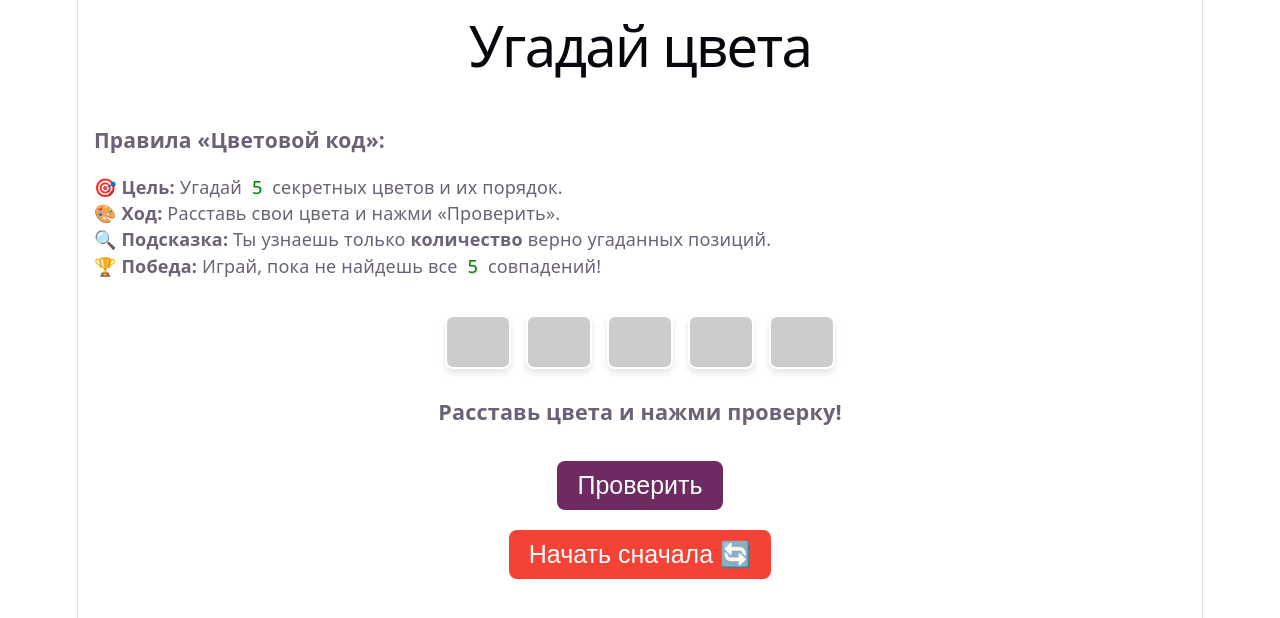
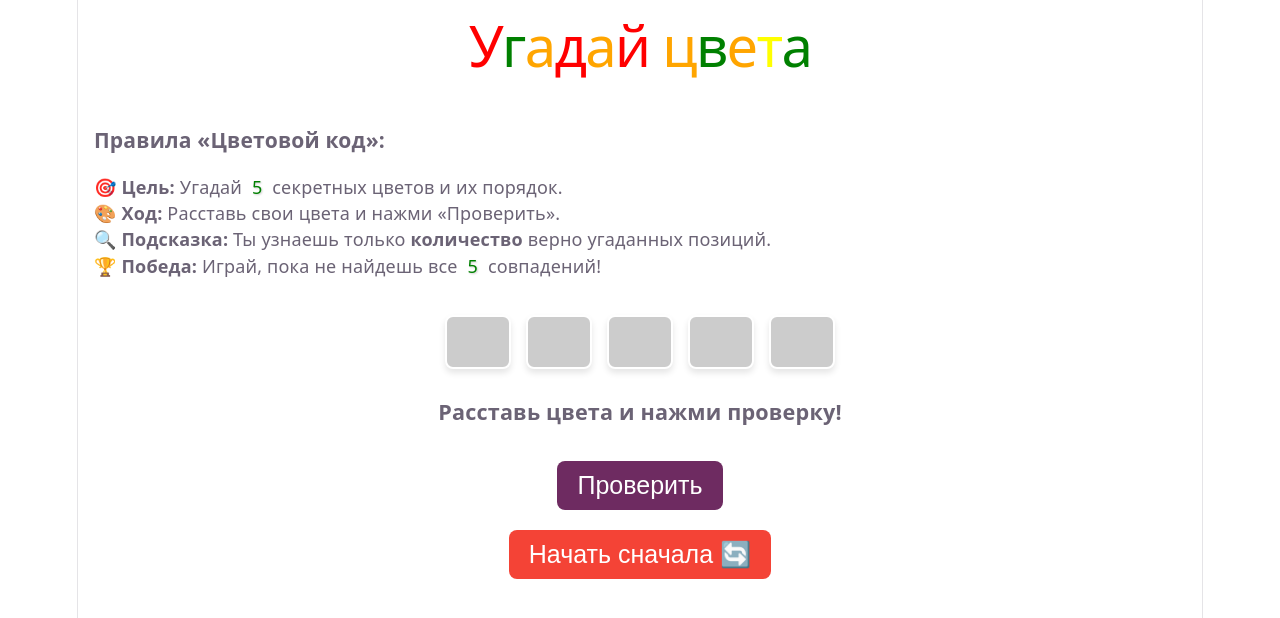
Before and after one commit to vyrubaev/game5color, a React (Vite) app: page / in a window 1280 px wide. Shown: the top 618 px of the page. Built offline with nearby package versions, Linux system fonts and the light colour scheme.

Commit message:
add random color title

```diff
--- a/src/App.jsx
+++ b/src/App.jsx
@@ -5,8 +5,20 @@ function App() {
   const n=5;
   const winState = new Set();
   const setOfcolors = { 1: 'red', 2: 'blue', 3: 'green', 4: 'yellow', 5: 'orange'}
+  const [gameKey, setGameKey] = useState(0);
   const [isWinner, setIsWinner] = useState(false);
   const [message, setMessage] = useState('Расставь цвета и нажми проверку!');
+
+  // Вспомогательная функция для получения N случайных цветов из твоего набора
+const getRandomTitleColors = () => {
+  const colors = Object.values(setOfcolors); // ['red', 'blue', ...]
+  // Создаем массив цветов длины заголовка, выбирая случайный цвет для каждой буквы
+  return "Угадай цвета".split("").map(() => colors[Math.floor(Math.random() * colors.length)]);
+};
+
+// Состояние, хранящее массив цветов для каждой буквы заголовка
+const [titleColors, setTitleColors] = useState(getRandomTitleColors);
+
 
   const checkGuess = () => {
     let matches = 0;
@@ -36,7 +48,7 @@ function App() {
         const result = Array.from(winState).map(num => setOfcolors[num]);
         console.log("Generated Colors:", result);
         return result;
-  }, []);
+  }, [gameKey]); // Перегенерировать при изменении gameKey
 
   const highlightStyle = { //стиль для раскрашивания количества цветов
     color: colorsArray[n-1],
@@ -68,22 +80,22 @@ function App() {
   const restartGame = () => {
       // 1. Сбрасываем выбор пользователя на серые квадраты
       setUserGuess(Array(n).fill('#ccc'));
-
-      // 2. Убираем статус победы (анимация остановится)
-      setIsWinner(false);
-
       // 3. Закрываем все открытые меню выбора
       setOpenSlot(null);
-
       // 4. Генерируем НОВЫЙ секретный код
-      // Для этого нам нужно обновить ключ или вызвать генерацию.
-      // Самый простой способ в твоем случае — обновить страницу или
-      // использовать специальный state для ключа (но давай пока просто обновим код)
-      window.location.reload();
+      setGameKey(prev => prev + 1);
+      setTitleColors(getRandomTitleColors());
+      setMessage('Расставь цвета и нажми проверку!');
+      setIsWinner(false);
     };
   return (
     <div>
-      <h1>Угадай цвета</h1>{/*TODO:раскрасить буквы в цвета*/}
+      <h1>{"Угадай цвета".split("").map((char, index) => (
+        <span key={index} style={{ color: titleColors[index] }}>
+          {char}
+        </span>
+        ))}
+      </h1>
       <section className="rules" style={{ textAlign: 'left', padding: '15px', border: '1px solid #fff' }}>
         <h3>Правила «Цветовой код»:</h3>
         <p>🎯 <strong>Цель:</strong> Угадай <span style={highlightStyle}>{n}</span> секретных цветов и их порядок.</p>
```
